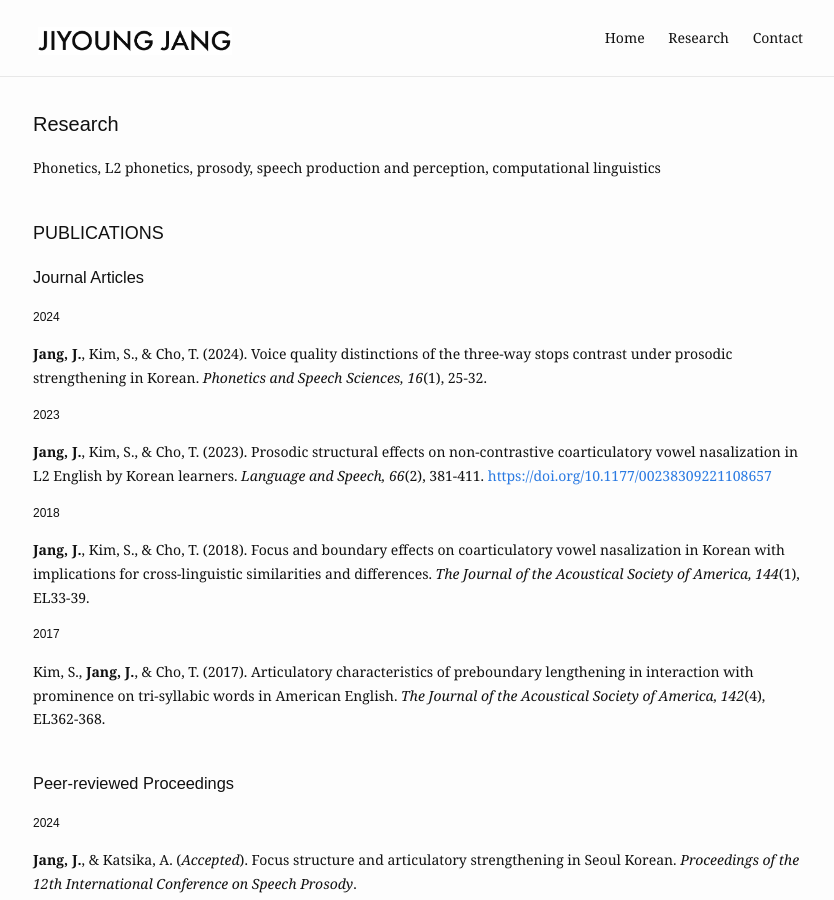
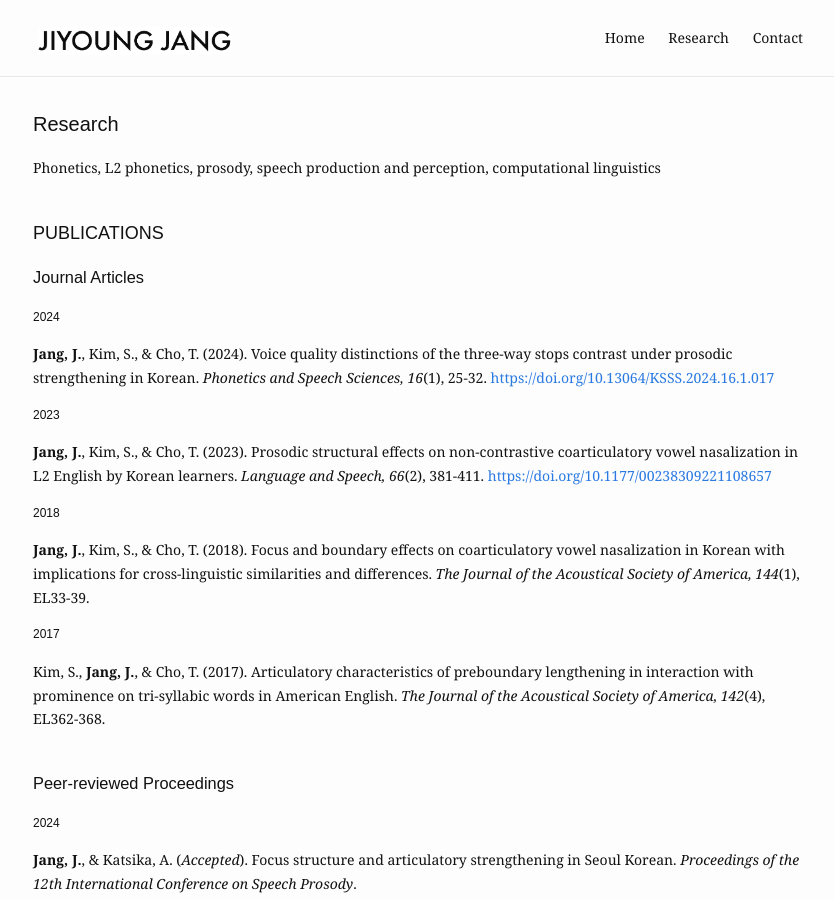
Before and after one commit to jiyoungj/jiyoungj.github.io, a Jekyll site: the page built from research.md, in a window 1280 px wide and 900 px high. Shown: the whole window, without its empty margins (222-1056 px from the left). Built offline with Jekyll 4.4.1, drawn with Linux system fonts in a browser that asks for light colours; some web fonts are replaced; some of the changed lines change nothing that is shown.

Commit message:
Update research.md

```diff
--- a/research.md
+++ b/research.md
@@ -14,7 +14,7 @@
 
   <h4>2024</h4>
 
-   <b>Jang, J.</b>, Kim, S., & Cho, T. (2024). Voice quality distinctions of the three-way stops contrast under prosodic strengthening in Korean. <em>Phonetics and Speech Sciences, 16</em>(1), 25-32.
+   <b>Jang, J.</b>, Kim, S., & Cho, T. (2024). Voice quality distinctions of the three-way stops contrast under prosodic strengthening in Korean. <em>Phonetics and Speech Sciences, 16</em>(1), 25-32. <a href="https://doi.org/10.13064/KSSS.2024.16.1.017">https://doi.org/10.13064/KSSS.2024.16.1.017</a>
 
   <h4>2023</h4>
 
```
